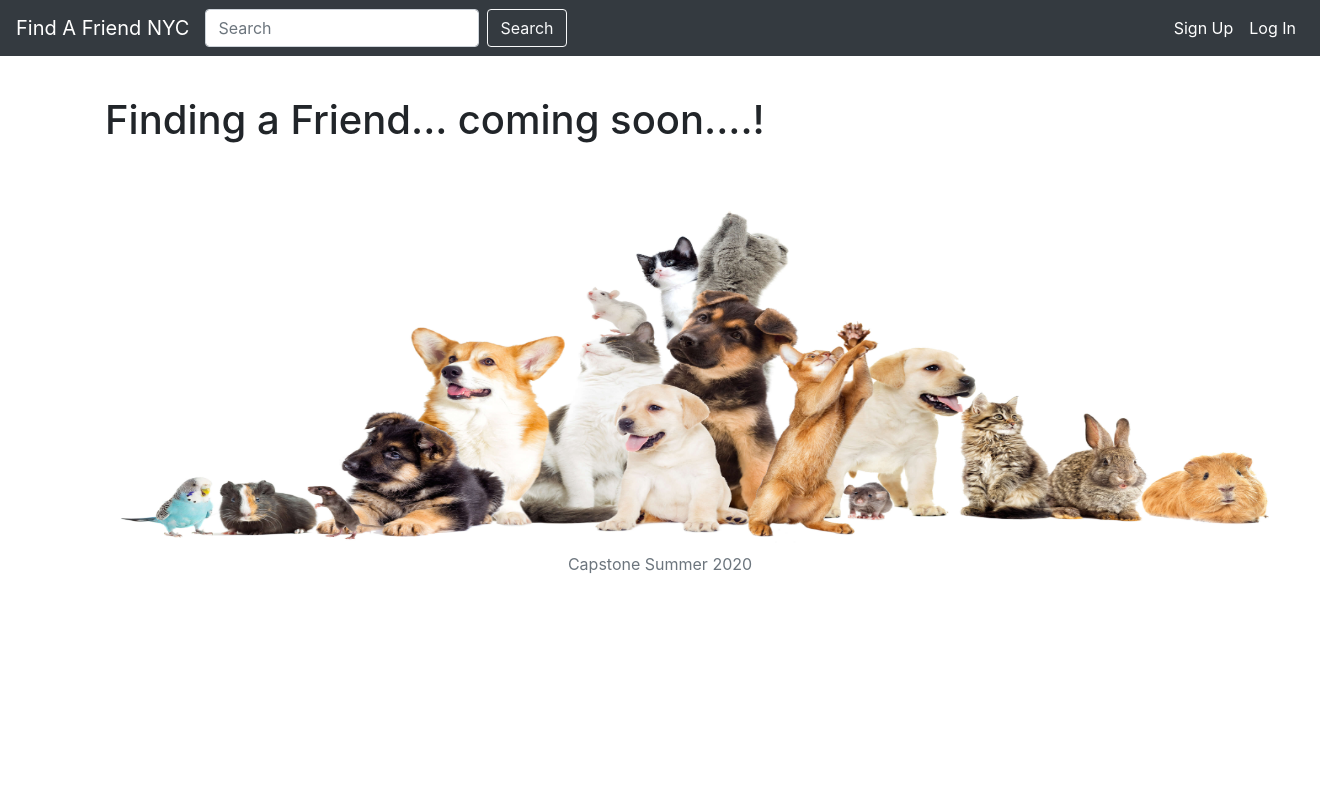
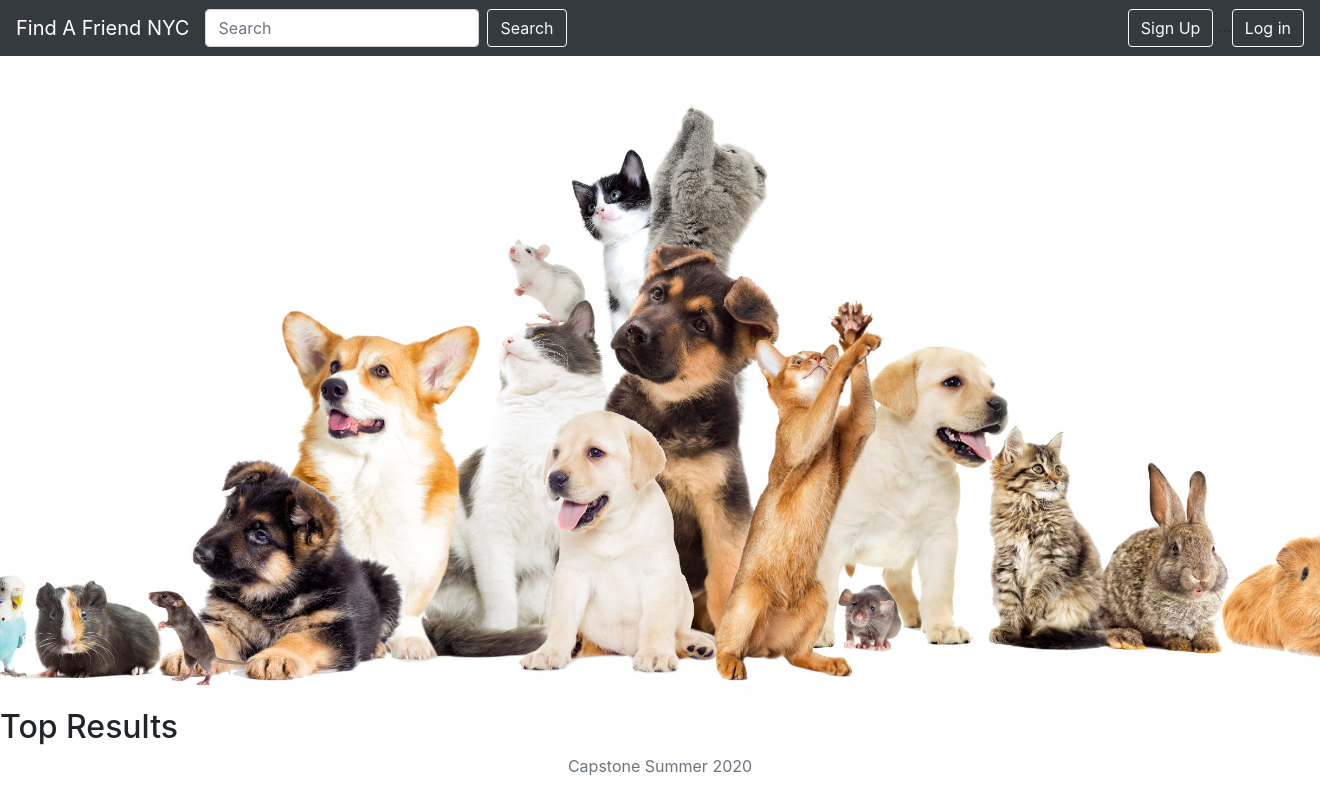
Before and after one commit to TalBachar/Capstone-Project, a Django app: page / in a window 1320 px wide. Run offline with Django 3.2, Linux system fonts and the light colour scheme; some libraries are stand-ins or nearby versions.

Commit message:
organizing files

```diff
--- a/find_a_friend/adoption/templates/adoption/adoption.html
+++ /dev/null
@@ -1,26 +0,0 @@
-
-{% extends 'mainpage.html' %}
-{% block content %}
-<!DOCTYPE html>
-<html lang="en" dir="ltr">
-  <head>
-    <meta charset="utf-8">
-    <h1>Finding a Friend... coming soon....!</h1>
-     {% load static %}
-    <title></title>
-  </head>
-  <body>
-    <!-- TODO:
-    API result here
-    fallow feacture but
-    link to login if  fallow item is ture.
-    -->
-
-    <img  src = "{% static 'pets.jpeg'%}"
-            style="width:1200px;height: 400px;"
-            class = "d-inline-block alighn-top" />
-
-  </body>
-</html>
-
-{% endblock %}
--- a/find_a_friend/adoption/views.py
+++ b/find_a_friend/adoption/views.py
@@ -3,4 +3,4 @@ from django.shortcuts import render
 # Create your views here.
 
 def adoption(request):
-    return render(request,'adoption/adoption.html')
+    return render(request,'home.html')
--- a/find_a_friend/find_a_friend/templates/mainpage.html
+++ /dev/null
@@ -1,90 +0,0 @@
-<!DOCTYPE html>
-<html>
-<head>
-   {% load static %}
-  <meta charset="utf-8">
-  <link rel="shortcut icon" type="image/png" href="{% static 'icon.png' %}"/>
-  <meta name="viewport" content="width=device-width, initial-scale=1, shrink-to-fit=no">
-  <meta name="description" content="">
-  <meta name="author" content="">
-  <title>Find A Friend NYC</title>
-
-  <!-- Html, css and bootstrap-->
-  <link rel="stylesheet" href="https://maxcdn.bootstrapcdn.com/bootstrap/4.0.0/css/bootstrap.min.css" integrity="sha384-Gn5384xqQ1aoWXA+058RXPxPg6fy4IWvTNh0E263XmFcJlSAwiGgFAW/dAiS6JXm" crossorigin="anonymous">
-
-</head>
-
-<body>
- <!-- body header-->
-  <header>
-        <nav class="navbar navbar-expand-md navbar-dark fixed-top bg-dark">
-        <a class="navbar-brand" href="{%url 'adoption'%}">Find A Friend NYC</a>
-        <!--navbar button html css and bootrap-->
-        <button class="navbar-toggler" type="button"
-          data-toggle="collapse" data-target="#navbarCollapse"
-          aria-controls="navbarCollapse" aria-expanded="true" aria-label="Toggle navigation">
-          <span class="navbar-toggler-icon"></span>
-        </button>
-        <!--search bar html css and bootrap-->
-        <div class="navbar-collapse collapse" id="navbarCollapse" style="">
-          <form class="form-inline mt-2 mt-md-0">
-            <input class="form-control mr-sm-2" type="text" placeholder="Search" aria-label="Search">
-            <button class="btn btn-outline-light my-2 my-sm-0" type="submit">Search</button>
-          </form>
-          <!--signup/Login/Logout html css and bootrap and js -->
-          {% if user.is_authenticated %}
-          <ul class="navbar-nav ml-auto">
-            <li class="nav-item active">
-              <!-- TODO:
-              link to a new adoptin page in adoption folder.
-              user can fallow at clicking on item
-              fallow item apears on the top
-            -->
-              <a class="nav-link" href="javascript:{document.getElementById('logout').submit()}" onclick="">Logout</a>
-              <form id="logout" method="POST" action="{% url 'logout' %}">
-                {% csrf_token %} <!--provides easy-to-use protection against Cross Site Request Forgeries-->
-                <input type="hidden" />
-              </form>
-            </li>
-          {% else %}
-          <ul class="navbar-nav ml-auto">
-            <li class="nav-item active">
-              <a class="nav-link" href="{%url 'signup'%}">Sign Up </a>
-            </li>
-            <li class="nav-item active">
-              <a class="nav-link" href="{%url 'login'%}">Log In </a>
-            </li>
-          </ul>
-          {% endif %}
-
-
-        </div>
-      </nav>
-    </header>
-
-
-<!--body  -->
-  <br/>
-  <br/>
-  <br/>
-  <br/>
-    <div class = "container" >
-      {%block content%}
-
-      {%endblock%}
-    </div>
-
-<!-- fotter -->
-  <footer class="text-muted">
-    <div class="container text-center">
-      <p>Capstone Summer 2020</p>
-     </div>
-  </footer>
-
-<!-- Bootstrap core JavaScript-->
-  <script src="https://code.jquery.com/jquery-3.2.1.slim.min.js" integrity="sha384-KJ3o2DKtIkvYIK3UENzmM7KCkRr/rE9/Qpg6aAZGJwFDMVNA/GpGFF93hXpG5KkN" crossorigin="anonymous"></script>
-  <script src="https://cdnjs.cloudflare.com/ajax/libs/popper.js/1.12.9/umd/popper.min.js" integrity="sha384-ApNbgh9B+Y1QKtv3Rn7W3mgPxhU9K/ScQsAP7hUibX39j7fakFPskvXusvfa0b4Q" crossorigin="anonymous"></script>
-  <script src="https://maxcdn.bootstrapcdn.com/bootstrap/4.0.0/js/bootstrap.min.js" integrity="sha384-JZR6Spejh4U02d8jOt6vLEHfe/JQGiRRSQQxSfFWpi1MquVdAyjUar5+76PVCmYl" crossorigin="anonymous"></script>
-
-</body>
-</html>
--- /dev/null
+++ b/find_a_friend/static/css/main.css
@@ -0,0 +1,11 @@
+/*
+    main picture background
+*/
+
+.home-bg {
+    background-position: center center;
+    background-size: cover;
+    background-repeat: no-repeat;
+    padding: 170px 0 130px;
+    color: #fff;
+}
--- a/find_a_friend/accounts/templates/accounts/login.html
+++ b/find_a_friend/templates/accounts/login.html
@@ -1,4 +1,4 @@
-{% extends 'mainpage.html' %}
+{% extends 'base.html' %}
 
 {% block content %}
 
--- a/find_a_friend/accounts/templates/accounts/signup.html
+++ b/find_a_friend/templates/accounts/signup.html
@@ -1,4 +1,4 @@
-{% extends 'mainpage.html' %}
+{% extends 'base.html' %}
 
 {% block content %}
 
--- /dev/null
+++ b/find_a_friend/templates/base.html
@@ -0,0 +1,22 @@
+
+
+<!DOCTYPE html>
+<html lang="en" dir="ltr">
+  <head>
+    <meta charset="utf-8">
+    <meta name="viewport" content="width=device-width, initial-scale=1">
+    <title>Find A Friend NYC</title>
+    {% include 'mainpage/header.html' %}
+  </head>
+  <body>
+
+    {% include 'mainpage/navbar.html' %}
+
+
+    {% block content %} {% endblock %}
+
+
+    {% include 'mainpage/footer.html' %}
+    {% include 'mainpage/scripts.html' %}
+  </body>
+</html>
--- /dev/null
+++ b/find_a_friend/templates/home.html
@@ -0,0 +1,38 @@
+
+{% extends 'base.html' %}
+{% load static %}
+{% block content %}
+<!-- main image-->
+  <section class="home-bg" style="background-image: url({% static 'images/pets.jpg' %})">
+            <div class="row">
+                <div class="col">
+                        <br>
+                        <br>
+                        <br>
+                        <br>
+                        <br>
+                        <br>
+                        <br>
+                        <br>
+                        <br>
+                        <br>
+                        <br>
+                        <br>
+                        <br>
+                        <br>
+                        <br>
+                        <br>
+                        <br>
+                    </div>
+            </div>
+    </section>
+
+
+    <section >
+        <div >
+          <h2>Top Results</h2>
+        </div>
+    </section
+
+
+{% endblock %}
--- /dev/null
+++ b/find_a_friend/templates/mainpage/footer.html
@@ -0,0 +1,7 @@
+
+<!-- footer -->
+  <footer class="text-muted">
+    <div class="container text-center">
+      <p>Capstone Summer 2020</p>
+     </div>
+  </footer>
--- /dev/null
+++ b/find_a_friend/templates/mainpage/header.html
@@ -0,0 +1,5 @@
+
+{% load static %}
+<!-- <header> -->
+<link rel="stylesheet" href="{% static 'css/main.css' %}">
+<link rel="stylesheet" href="https://maxcdn.bootstrapcdn.com/bootstrap/4.0.0/css/bootstrap.min.css" integrity="sha384-Gn5384xqQ1aoWXA+058RXPxPg6fy4IWvTNh0E263XmFcJlSAwiGgFAW/dAiS6JXm" crossorigin="anonymous">
--- /dev/null
+++ b/find_a_friend/templates/mainpage/navbar.html
@@ -0,0 +1,48 @@
+{% load static %}
+<!-- navbar -->
+<header>
+      <nav class="navbar navbar-expand-md navbar-dark fixed-top bg-dark">
+      <a class="navbar-brand" href="{%url 'adoption'%}">Find A Friend NYC</a>
+      <!--navbar button html css and bootrap-->
+      <button class="navbar-toggler" type="button"
+        data-toggle="collapse" data-target="#navbarCollapse"
+        aria-controls="navbarCollapse" aria-expanded="true" aria-label="Toggle navigation">
+        <span class="navbar-toggler-icon"></span>
+      </button>
+      <!--search bar html css and bootrap-->
+      <div class="navbar-collapse collapse" id="navbarCollapse" style="">
+        <form class="form-inline mt-2 mt-md-0">
+          <input class="form-control mr-sm-2" type="text" placeholder="Search" aria-label="Search">
+          <button class="btn btn-outline-light my-2 my-sm-0" type="submit">Search</button>
+        </form>
+        <!--signup/Login/Logout html css and bootrap and js -->
+        {% if user.is_authenticated %}
+        <ul class="navbar-nav ml-auto">
+          <li class="nav-item active">
+            <!-- TODO:
+            link to a new adoptin page in adoption folder.
+            user can fallow at clicking on item
+            fallow item apears on the top
+          -->
+            <a class="nav-link" href="javascript:{document.getElementById('logout').submit()}" onclick="">Logout</a>
+            <form id="logout" method="POST" action="{% url 'logout' %}">
+              {% csrf_token %} <!--provides easy-to-use protection against Cross Site Request Forgeries-->
+              <input type="hidden" />
+            </form>
+          </li>
+        {% else %}
+        <ul class="navbar-nav ml-auto">
+          <li class="nav-item active">
+            <a class="btn btn-outline-light my-2 my-sm-0" href="{%url 'signup'%}">Sign Up</a>
+            <span>...</span>
+          </li>
+          <li class="nav-item active">
+            <a class="btn btn-outline-light my-2 my-sm-0"  href= "{%url 'login'%}">  Log in</a>
+          </li>
+        </ul>
+        {% endif %}
+
+
+      </div>
+    </nav>
+  </header>
--- /dev/null
+++ b/find_a_friend/templates/mainpage/scripts.html
@@ -0,0 +1,8 @@
+{% load static %}
+<!-- scripts at the botton -->
+<!-- Bootstrap core JavaScript-->
+  <script src="https://code.jquery.com/jquery-3.2.1.slim.min.js" integrity="sha384-KJ3o2DKtIkvYIK3UENzmM7KCkRr/rE9/Qpg6aAZGJwFDMVNA/GpGFF93hXpG5KkN" crossorigin="anonymous"></script>
+  <script src="https://cdnjs.cloudflare.com/ajax/libs/popper.js/1.12.9/umd/popper.min.js" integrity="sha384-ApNbgh9B+Y1QKtv3Rn7W3mgPxhU9K/ScQsAP7hUibX39j7fakFPskvXusvfa0b4Q" crossorigin="anonymous"></script>
+  <script src="https://maxcdn.bootstrapcdn.com/bootstrap/4.0.0/js/bootstrap.min.js" integrity="sha384-JZR6Spejh4U02d8jOt6vLEHfe/JQGiRRSQQxSfFWpi1MquVdAyjUar5+76PVCmYl" crossorigin="anonymous"></script>
+
+{% block scripts %}{% endblock %}
```
Also changed, not shown: find_a_friend/find_a_friend/settings.py (+9 -10 lines), find_a_friend/static/images/icon.png (renamed from find_a_friend/find_a_friend/static/icon.png), find_a_friend/static/images/pets.jpg (renamed from find_a_friend/find_a_friend/static/pets.jpeg).
